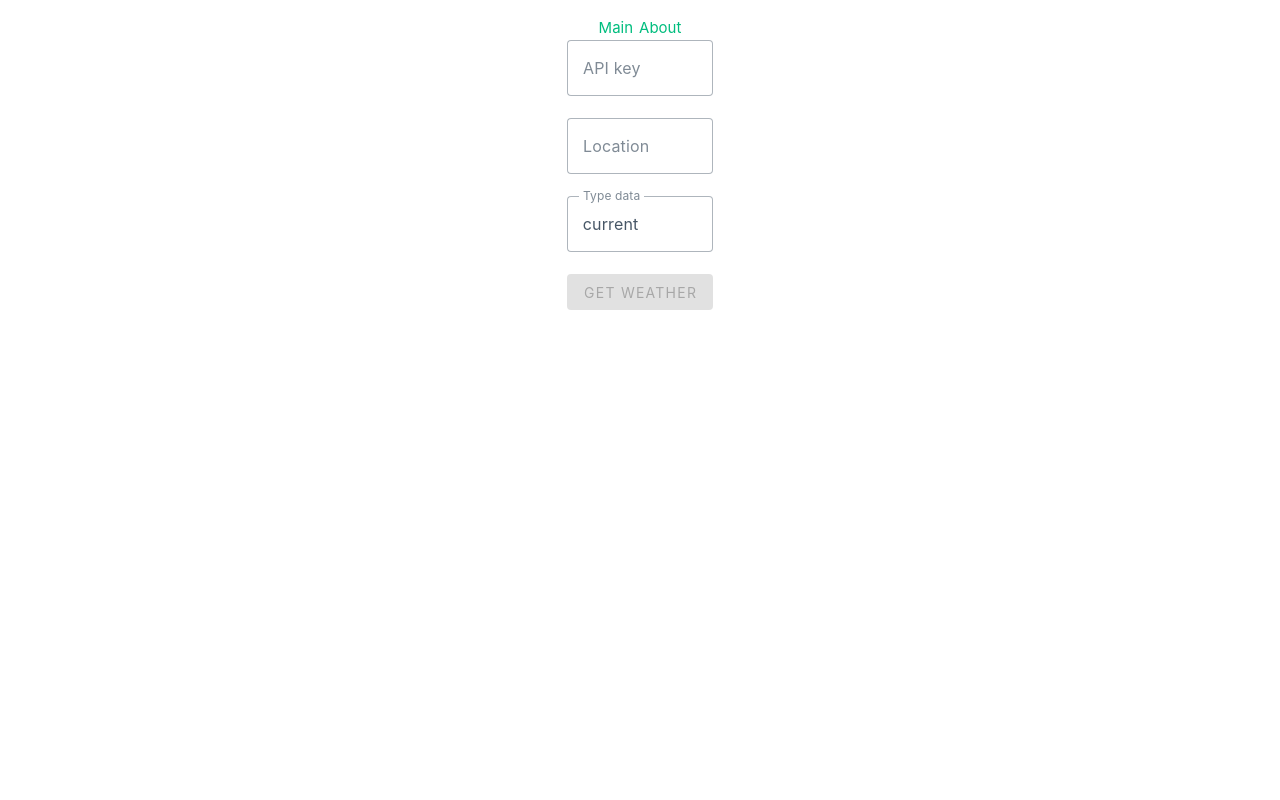
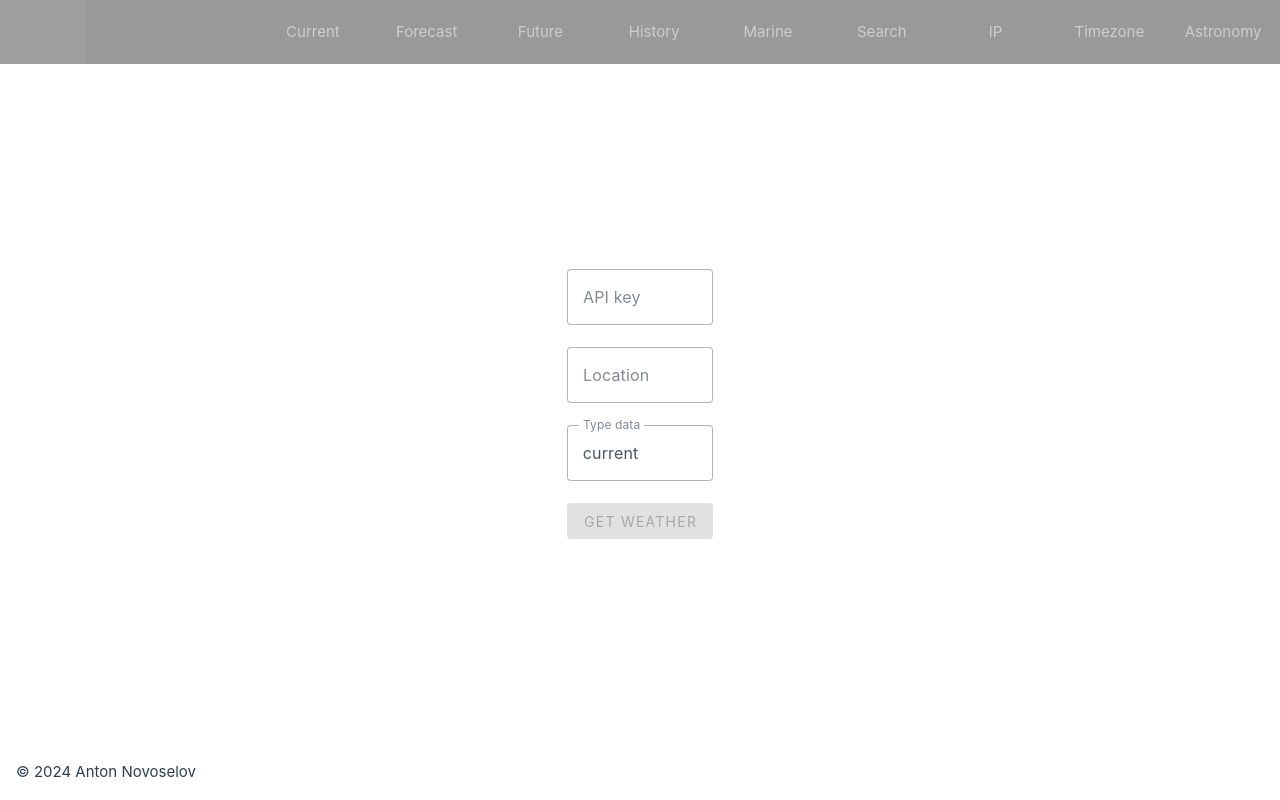
Before and after one commit to ShubNiggurat/weather, a Vue app: page / in a window 1280 px wide. Built offline with nearby package versions, Linux system fonts and the light colour scheme; grey boxes are pictures that could not be loaded.

Commit message:
refactor

```diff
--- a/src/App.vue
+++ b/src/App.vue
@@ -1,23 +1,7 @@
 <script setup lang="ts">
-import { RouterLink, RouterView } from 'vue-router'
+import MainPage from "@/pages/MainPage.vue"
 </script>
 
 <template>
-  <header>
-    <div class="wrapper">
-      <nav>
-        <RouterLink to="/">Main</RouterLink>
-        <RouterLink to="/about">About</RouterLink>
-      </nav>
-    </div>
-  </header>
-
-  <RouterView />
+  <MainPage></MainPage>
 </template>
-
-<style scoped>
-.wrapper {
-  width: 100%;
-  height: 100%;
-}
-</style>
--- a/src/assets/main.css
+++ b/src/assets/main.css
@@ -2,19 +2,53 @@
 
 #app {
   width: 100%;
-  height: 100%;
+  height: 100dvh;
   margin: 0 auto;
-  padding: 1rem;
   font-weight: normal;
   display: flex;
   flex-direction: column;
   align-items: center;
+  justify-content: space-between;
 }
 
-a,
-.green {
+a {
   text-decoration: none;
-  color: hsla(160, 100%, 37%, 1);
-  transition: 0.4s;
-  padding: 3px;
 }
+
+header {
+  width: 100%;
+  height: 4rem;
+  display: grid;
+  grid-template-columns: 1fr 4fr;
+  background-color: rgba(0,0,0,.4);
+  .header__logo {
+    width: 100%;
+    background-image: url("@/assets/weatherLogo.png");
+    background-size: contain;
+  }
+  .header__nav {
+    display: grid;
+    grid-template-columns: repeat(9, 1fr);
+    .header__nav__link {
+      color: var(--vt-c-text-dark-2);
+      display: flex;
+      align-items: center;
+      justify-content: center;
+      height: 100%;
+      &:hover {
+        background-color: rgba(255,255,255,.3);
+      }
+    }
+  }
+}
+
+footer {
+  display: grid;
+  grid-template-columns: 1fr 4fr;
+  width: 100%;
+  .footer__copyright {
+    padding: 1rem;
+    display: flex;
+    align-items: center;
+  }
+}
--- /dev/null
+++ b/src/pages/MainPage.vue
@@ -0,0 +1,27 @@
+<script setup lang="ts">
+import { RouterLink, RouterView } from 'vue-router'
+</script>
+
+<template>
+    <header>
+    <div class="header__logo"></div>
+    <nav class="header__nav">
+      <RouterLink class="header__nav__link" to="/">Current</RouterLink>
+      <RouterLink class="header__nav__link" to="/forecast">Forecast</RouterLink>
+      <RouterLink class="header__nav__link" to="/future">Future</RouterLink>
+      <RouterLink class="header__nav__link" to="/history">History</RouterLink>
+      <RouterLink class="header__nav__link" to="/marine">Marine</RouterLink>
+      <RouterLink class="header__nav__link" to="/search">Search</RouterLink>
+      <RouterLink class="header__nav__link" to="/ip">IP</RouterLink>
+      <RouterLink class="header__nav__link" to="/timezone">Timezone</RouterLink>
+      <RouterLink class="header__nav__link" to="/astronomy">Astronomy</RouterLink>
+    </nav>
+  </header>
+
+  <RouterView />
+  <footer>
+    <div class="footer__copyright">© 2024 Anton Novoselov</div>
+  </footer>
+</template>
+<style scoped>
+</style>
```
Also changed, not shown: src/components/MainPage.vue (deleted, +0 -88 lines).
